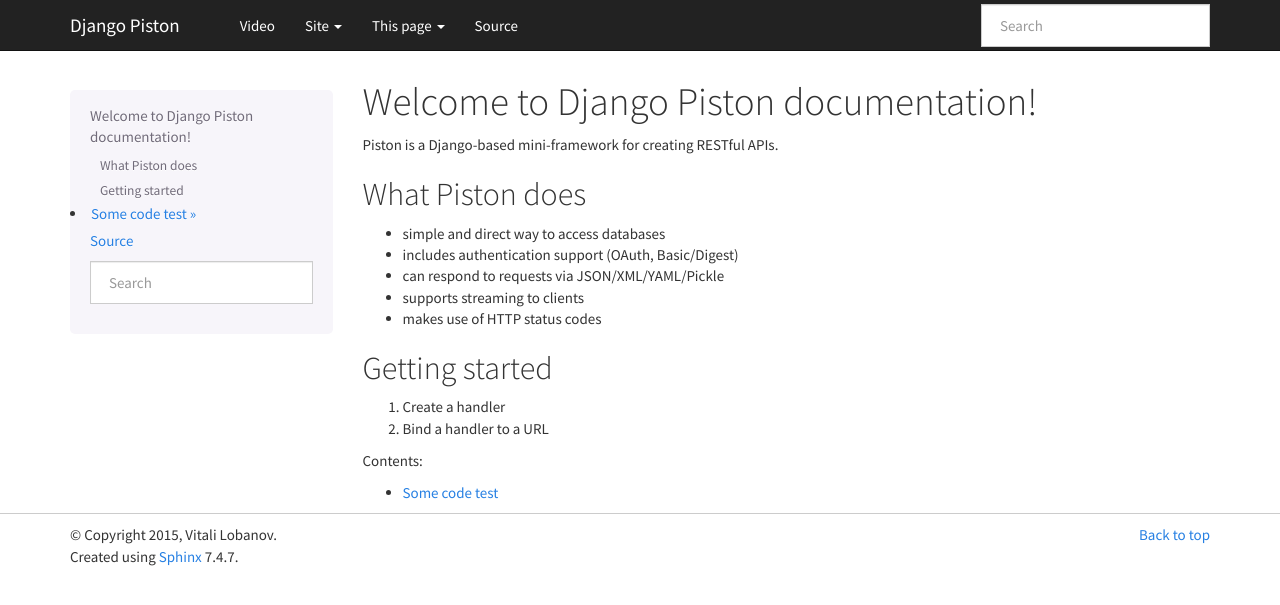
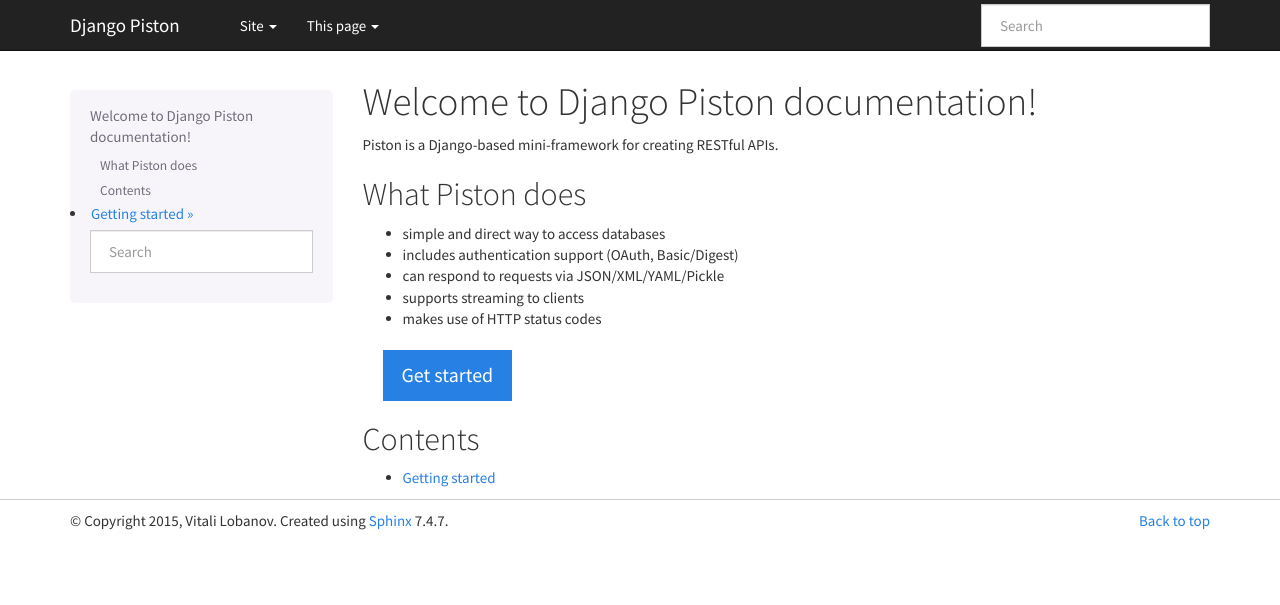
Before and after one commit to bfxy/django-piston-doc, a Sphinx documentation site: the page built from source/index.rst, in a window 1280 px wide. Shown: the top 605 px of the page. Built offline with Sphinx 7.4.7, drawn with Linux system fonts in a browser that asks for light colours.

Commit message:
theme updates

```diff
--- a/source/_templates/layout.html
+++ b/source/_templates/layout.html
@@ -3,3 +3,32 @@
 
 {# Custom CSS overrides #}
 {% set bootswatch_css_custom = ['_static/custom.css'] %}
+
+{%- block footer %}
+<footer class="footer">
+  <div class="container">
+    <p class="pull-right">
+      <a href="#">Back to top</a>
+      {% if theme_source_link_position == "footer" %}
+        <br/>
+        {% include "sourcelink.html" %}
+      {% endif %}
+    </p>
+    <p>
+    {%- if show_copyright %}
+      {%- if hasdoc('copyright') %}
+        {% trans path=pathto('copyright'), copyright=copyright|e %}&copy; <a href="{{ path }}">Copyright</a> {{ copyright }}.{% endtrans %}
+      {%- else %}
+        {% trans copyright=copyright|e %}&copy; Copyright {{ copyright }}.{% endtrans %}
+      {%- endif %}
+    {%- endif %}
+    {%- if last_updated %}
+      {% trans last_updated=last_updated|e %}Last updated on {{ last_updated }}.{% endtrans %}<br/>
+    {%- endif %}
+    {%- if show_sphinx %}
+      {% trans sphinx_version=sphinx_version|e %}Created using <a href="http://sphinx-doc.org/">Sphinx</a> {{ sphinx_version }}.{% endtrans %}<br/>
+    {%- endif %}
+    </p>
+  </div>
+</footer>
+{%- endblock %}
--- a/source/conf.py
+++ b/source/conf.py
@@ -131,9 +131,9 @@
     #    (name, "http://example.com", True) # arbitrary absolute url
     # Note the "1" or "True" value above as the third argument to indicate
     # an arbitrary url.
-    'navbar_links': [
-        ("Video", "https://www.youtube.com/watch?v=5Bi_2sq6X4s", True),
-    ],
+    #'navbar_links': [
+    #    ("Video", "https://www.youtube.com/watch?v=5Bi_2sq6X4s", True),
+    #],
 
     # Render the next and previous page links in navbar. (Default: true)
     'navbar_sidebarrel': False,
@@ -146,7 +146,7 @@
 
     # Global TOC depth for "site" navbar tab. (Default: 1)
     # Switching to -1 shows all levels.
-    'globaltoc_depth': 2,
+    'globaltoc_depth': 3,
 
     # Include hidden TOCs in Site navbar?
     #
@@ -235,7 +235,7 @@
 #html_split_index = False
 
 # If true, links to the reST sources are added to the pages.
-#html_show_sourcelink = True
+html_show_sourcelink = False
 
 # If true, "Created using Sphinx" is shown in the HTML footer. Default is True.
 #html_show_sphinx = True
--- a/source/code.rst
+++ b/source/docs/start.rst
@@ -1,5 +1,8 @@
-Some code test
-==============
+Getting started
+===============
+
+1. Create a handler
+2. Bind a handler to a URL
 
 Sample code block below:
 
--- a/source/index.rst
+++ b/source/index.rst
@@ -15,16 +15,16 @@
 * supports streaming to clients
 * makes use of HTTP status codes
 
-Getting started
-===============
 
-1. Create a handler
-2. Bind a handler to a URL
+.. raw:: html
+
+   <a style="margin-left: 20px; margin-top: 10px; font-size: 20px;" href="docs/start.html" class="btn btn-primary">Get started</a>
 
 
-Contents:
+Contents
+========
 
 .. toctree::
    :maxdepth: 2
 
-   code
+   /docs/start
```
Also changed, not shown: source/_static/custom.css (+9 -0 lines), source/docs/handlers.py (renamed from source/handlers.py).
